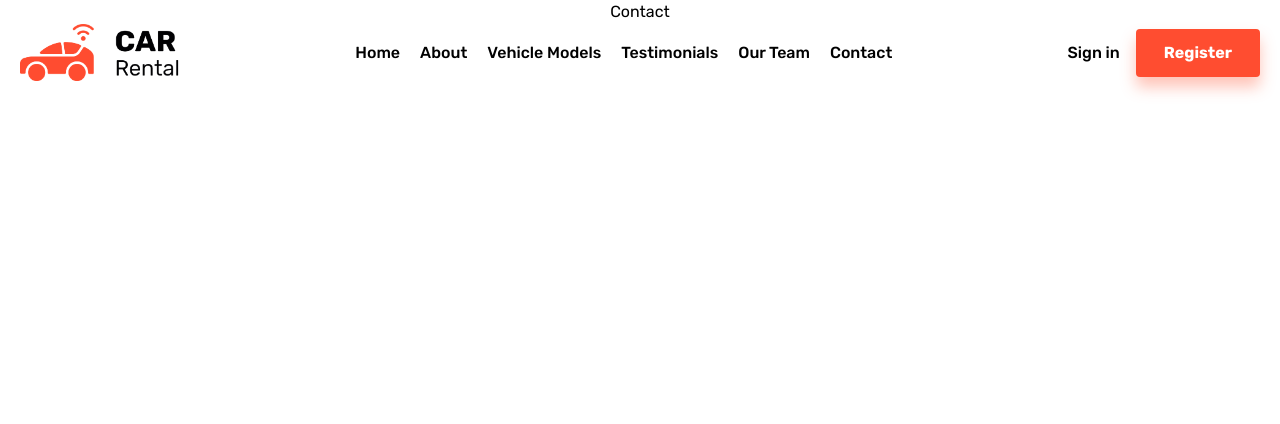
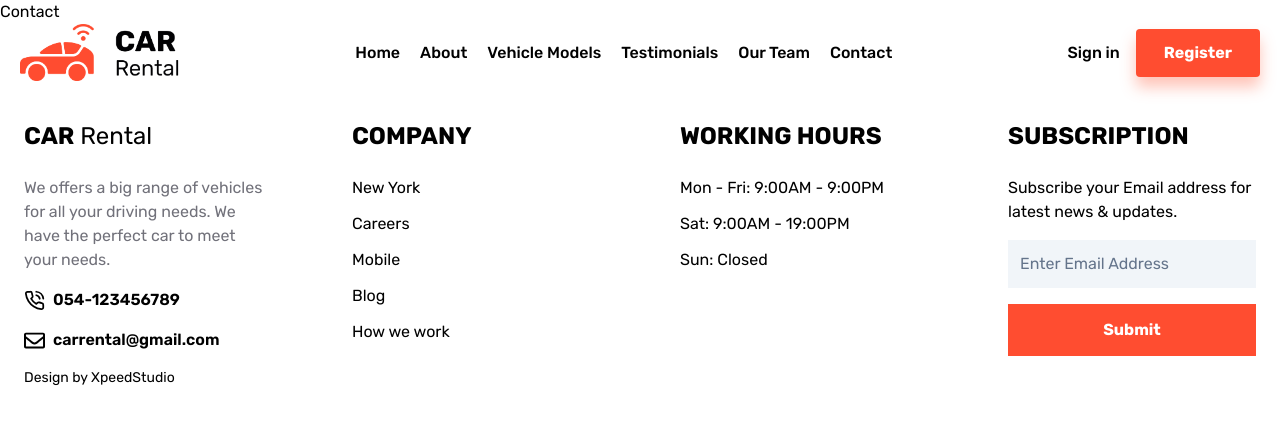
Before and after one commit to Ido-Kadosh/car-rental, a React (Vite) app: page /contact in a window 1280 px wide. Shown: the top 424 px of the page. Built offline with nearby package versions, Linux system fonts and the light colour scheme.

Commit message:
feat: add Footer component

```diff
--- a/src/App.tsx
+++ b/src/App.tsx
@@ -1,15 +1,16 @@
+import { Route, BrowserRouter as Router, Routes } from 'react-router-dom'
+import Footer from './components/Footer'
 import Navbar from './components/Navbar'
-import { BrowserRouter as Router, Route, Routes } from 'react-router-dom'
+import About from './pages/About'
+import Contact from './pages/Contact'
 import Home from './pages/Home'
-import About from './pages/About'
 import Models from './pages/Models'
+import Team from './pages/Team'
 import Testimonials from './pages/Testimonials'
-import Team from './pages/Team'
-import Contact from './pages/Contact'
 
 const App = () => {
 	return (
-		<main className="main-app">
+		<main className="main-app w-full">
 			<Router>
 				<Navbar />
 				<Routes>
@@ -20,6 +21,7 @@ const App = () => {
 					<Route path="/team" element={<Team />}></Route>
 					<Route path="/contact" element={<Contact />}></Route>
 				</Routes>
+				<Footer />
 			</Router>
 		</main>
 	)
--- /dev/null
+++ b/src/components/Footer.tsx
@@ -0,0 +1,94 @@
+import { LuPhoneCall } from 'react-icons/lu'
+import { FaRegEnvelope } from 'react-icons/fa'
+
+import { HashLink } from 'react-router-hash-link'
+const Footer = () => {
+	return (
+		<footer className="grid grid-cols-1 m-auto text-center sm:text-left sm:grid-cols-2 xl:grid-cols-4 max-w-7xl gap-20 py-24 px-6 font-poppins">
+			<div className="flex flex-col">
+				<h2 className="text-2xl mb-6">
+					<span className="font-bold">CAR</span> Rental
+				</h2>
+				<p className="mb-4 text-zinc-500">
+					We offers a big range of vehicles for all your driving needs. We have the perfect car to meet your
+					needs.
+				</p>
+				<a
+					className="hover-link flex justify-center sm:justify-start gap-2 font-semibold mb-4"
+					href="tel:054123456789"
+					target="_blank"
+					rel="noreferrer"
+				>
+					<span className="flex items-center justify-center">
+						<LuPhoneCall size={21} style={{ strokeWidth: '2' }} />
+					</span>
+					<span>054-123456789</span>
+				</a>
+				<a
+					className="hover-link flex justify-center sm:justify-start gap-2 font-semibold mb-4"
+					href="mailto: carrental@gmail.com"
+					target="_blank"
+					rel="noreferrer"
+				>
+					<span className="flex items-center justify-center ">
+						<FaRegEnvelope size={21} style={{ strokeWidth: '1' }} />
+					</span>
+					<span>carrental@gmail.com</span>
+				</a>
+				<a className="hover-link text-sm" target="_blank" rel="noreferrer" href="https://xpeedstudio.com/">
+					Design by XpeedStudio
+				</a>
+			</div>
+			<div className="flex flex-col">
+				<h2 className="font-bold text-2xl mb-6">COMPANY</h2>
+				<ul className="flex flex-col gap-3">
+					<li className="hover-link">
+						<HashLink smooth to="/#home">
+							New York
+						</HashLink>
+					</li>
+					<li className="hover-link">
+						<HashLink smooth to="/#home">
+							Careers
+						</HashLink>
+					</li>
+					<li className="hover-link">
+						<HashLink smooth to="/#home">
+							Mobile
+						</HashLink>
+					</li>
+					<li className="hover-link">
+						<HashLink smooth to="/#home">
+							Blog
+						</HashLink>
+					</li>
+					<li className="hover-link">
+						<HashLink smooth to="/#home">
+							How we work
+						</HashLink>
+					</li>
+				</ul>
+			</div>
+			<div>
+				<h2 className="font-bold text-2xl mb-6">WORKING HOURS</h2>
+				<ul className="flex flex-col gap-3">
+					<li>Mon - Fri: 9:00AM - 9:00PM</li>
+					<li>Sat: 9:00AM - 19:00PM</li>
+					<li>Sun: Closed</li>
+				</ul>
+			</div>
+			<div className="flex flex-col">
+				<h2 className="font-bold text-2xl mb-6">SUBSCRIPTION</h2>
+				<p className="mb-4">Subscribe your Email address for latest news & updates.</p>
+				<input
+					type="text"
+					className="bg-slate-100 p-3 mb-4 placeholder:text-slate-500"
+					placeholder="Enter Email Address"
+				/>
+				<button className="primary-btn bg-brand p-[0.875rem] rounded-none">Submit</button>
+			</div>
+		</footer>
+	)
+}
+
+export default Footer
```
